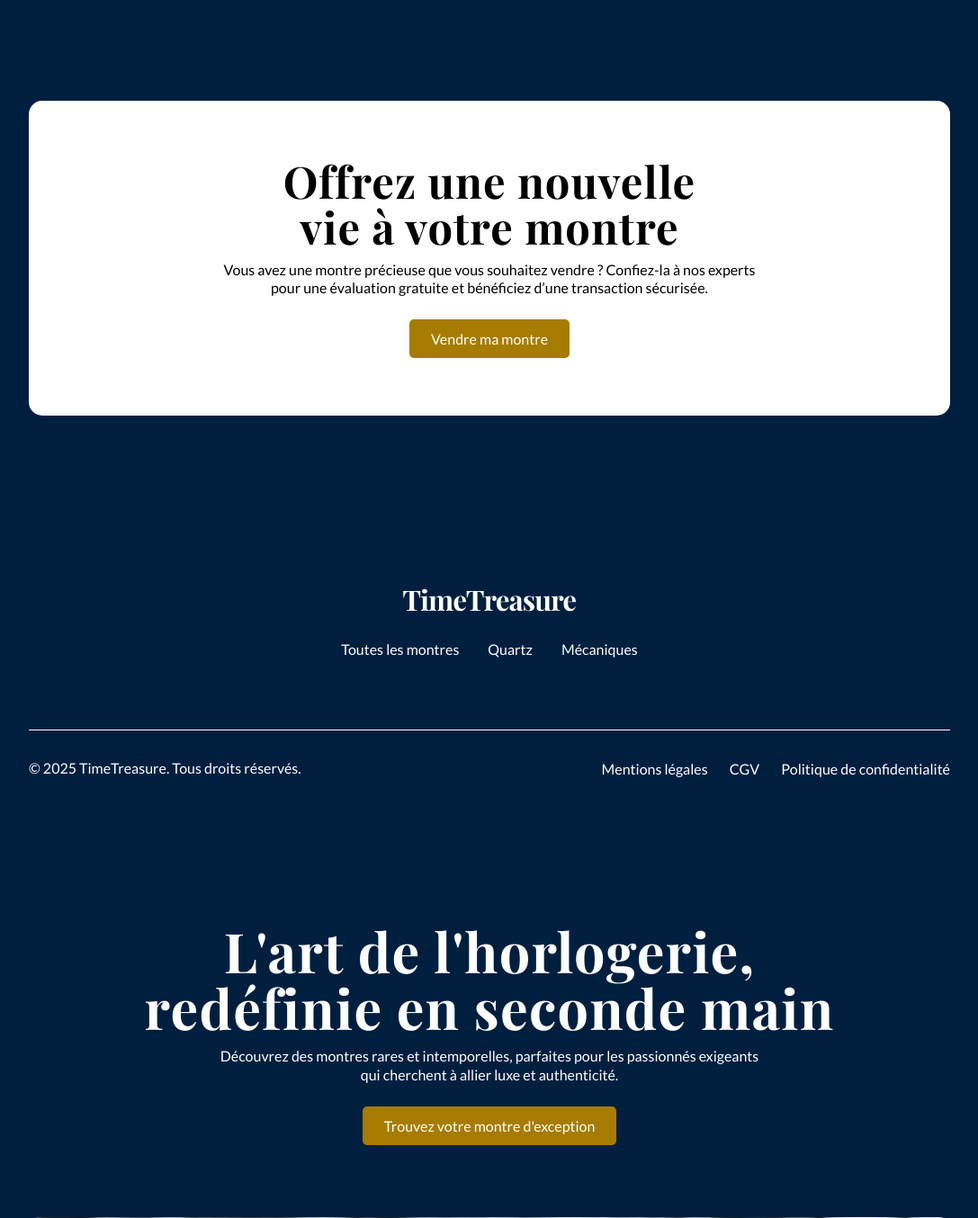
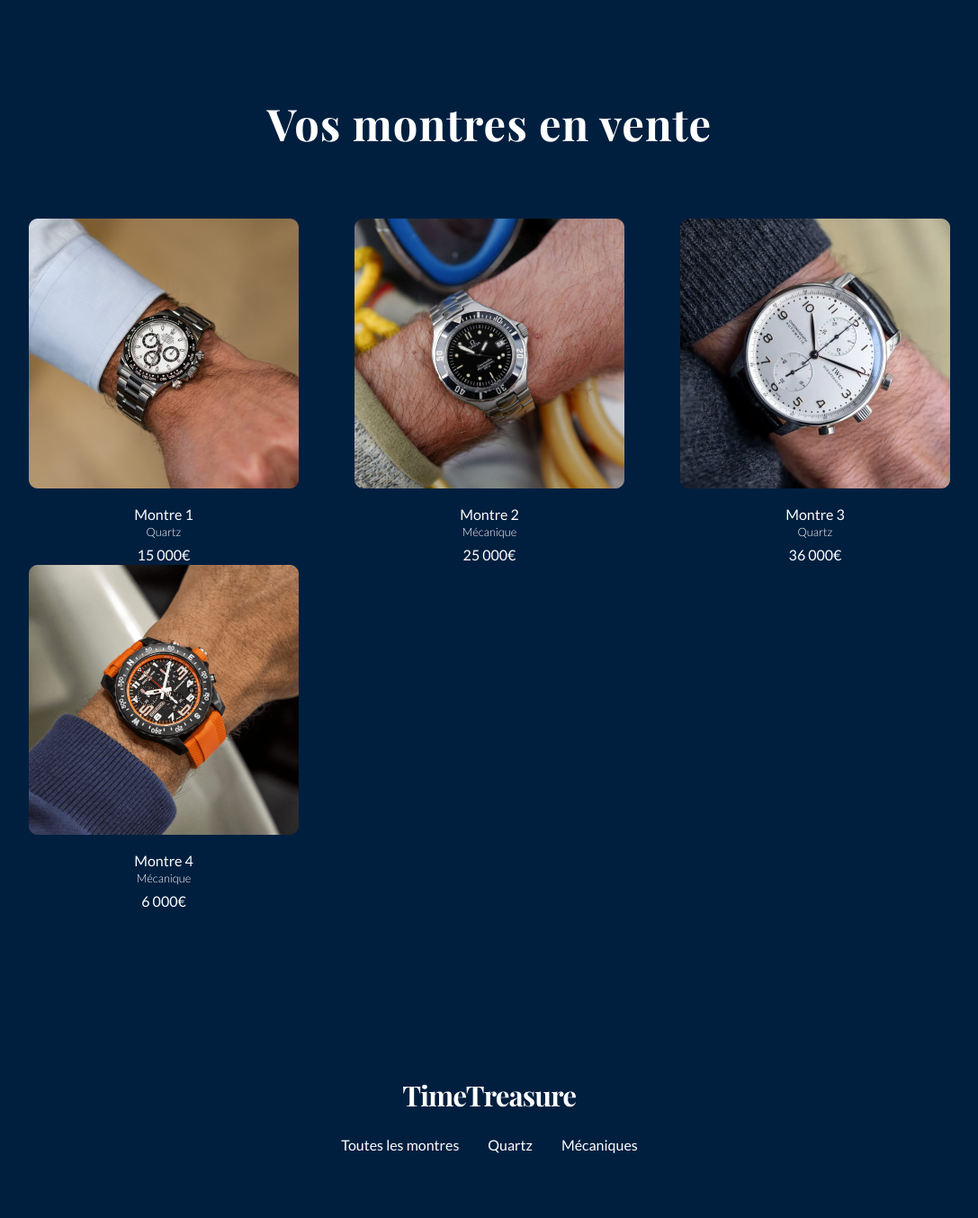
Before and after one commit to Nozomu05/TD-WEB-EFREI-Groupe4, a PHP site: page / in a window 1280 px wide. Shown: the part 80-1434 px from the top of the page at 90% size, without its empty margins (96-1183 px from the left). Run offline with PHP 8.4, Linux system fonts and the light colour scheme; data that the repository does not hold is empty; some web fonts are replaced.

Commit message:
page mes produits

```diff
--- a/view/header.php
+++ b/view/header.php
@@ -128,16 +128,75 @@
   </nav>
 
 
+<div id="features-products">
+  <div id="features-products-top">
+    <h2>Vos montres en vente</h2>
+  </div>
+  <div id="features-products-container">
+
+  <a href="?page=produits" id="features-products-container-item">
+    <div id="features-products-container-item-img">
+      <img src="../img/features-products-bottom1.webp" alt="features-products-bottom">
+    </div>
+    <div id="features-products-container-item-text">
+      <div id="features-products-container-item-text-top">
+        <p class="medium-weight-text">Montre 1</p>
+        <p class="small-text">Quartz</p>
+      </div>
+      <div id="features-products-container-item-text-bottom">
+        <p>15 000€</p>
+      </div>
+    </div>
+  </a>
+
+  <a href="?page=produits" id="features-products-container-item">
+    <div id="features-products-container-item-img">
+      <img src="../img/features-products-bottom2.webp" alt="features-products-bottom">
+    </div>
+    <div id="features-products-container-item-text">
+      <div id="features-products-container-item-text-top">
+        <p class="medium-weight-text">Montre 2</p>
+        <p class="small-text">Mécanique</p>
+      </div>
+      <div id="features-products-container-item-text-bottom">
+        <p>25 000€</p>
+      </div>
+    </div>
+  </a>
+
+  <a href="?page=produits" id="features-products-container-item">
+    <div id="features-products-container-item-img">
+      <img src="../img/features-products-bottom3.webp" alt="features-products-bottom">
+    </div>
+    <div id="features-products-container-item-text">
+      <div id="features-products-container-item-text-top">
+        <p class="medium-weight-text">Montre 3</p>
+        <p class="small-text">Quartz</p>
+      </div>
+      <div id="features-products-container-item-text-bottom">
+        <p>36 000€</p>
+      </div>
+    </div>
+  </a>
+
+  <a href="?page=produits" id="features-products-container-item">
+    <div id="features-products-container-item-img">
+      <img src="../img/features-products-bottom4.webp" alt="features-products-bottom">
+    </div>
+    <div id="features-products-container-item-text">
+      <div id="features-products-container-item-text-top">
+        <p class="medium-weight-text">Montre 4</p>
+        <p class="small-text">Mécanique</p>
+      </div>
+      <div id="features-products-container-item-text-bottom">
+        <p>6 000€</p>
+      </div>
+    </div>
+  </a>
 
 
-<div id="section-cta-vente">
-  <div id="section-cta-vente-small">
-    <div id="section-cta-vente-top">
-      <h2 class="color-alternate">Offrez une nouvelle<br>vie à votre montre</h2>
-      <p class="color-alternate">Vous avez une montre précieuse que vous souhaitez vendre ? Confiez-la à nos experts<br>pour une évaluation gratuite et bénéficiez d’une transaction sécurisée.</p>
-    </div>
-    <a class="btn-primary" href="?page=produits">Vendre ma montre</a>
   </div>
+
 </div>
 
 
```
Also changed, not shown: view/tous-les-produits.php (+10 -0 lines).
